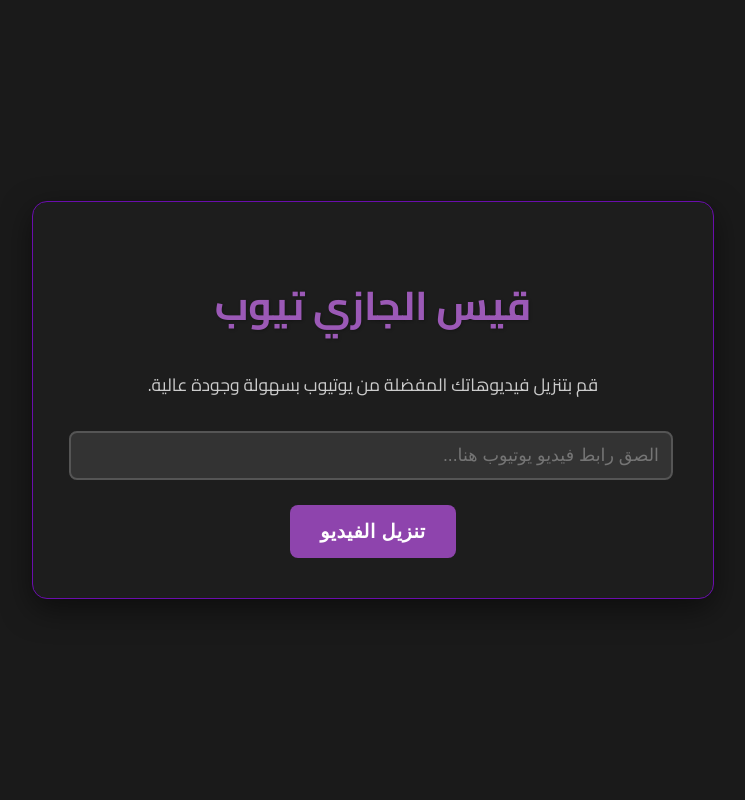
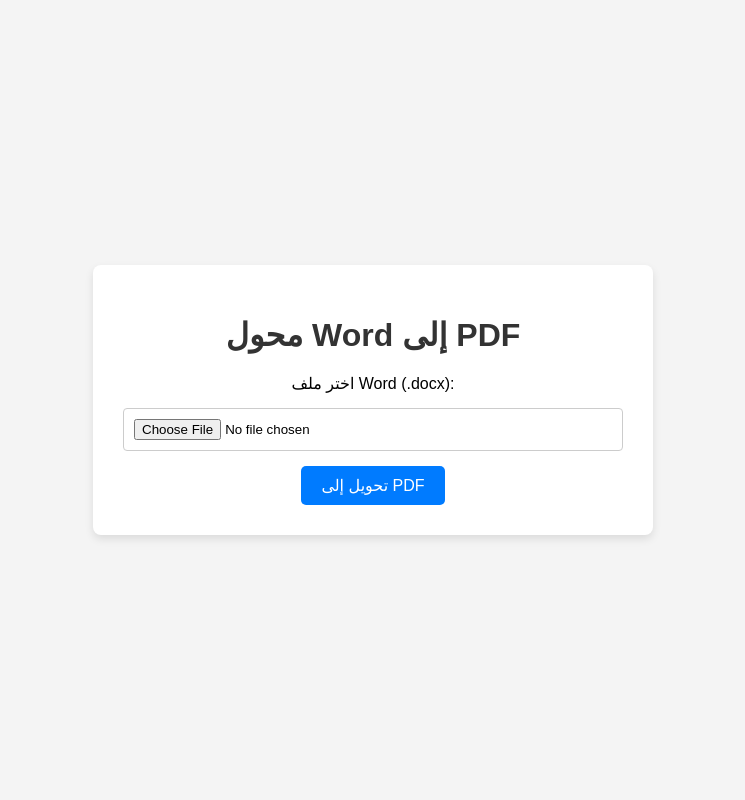
Before and after one commit to qaes26/qais-tube-downloader, a Flask app: page / in a window 1280 px wide. Shown: the whole page, without its empty margins (267-1012 px from the left). Run offline with Flask 3, Linux system fonts and the light colour scheme.

Commit message:
Implement Word to PDF converter

```diff
--- a/app.py
+++ b/app.py
@@ -1,106 +1,60 @@
-from flask import Flask, render_template, request, send_file, redirect, url_for, flash, after_this_request
-import yt_dlp
 import os
-import shutil
-import tempfile
+from flask import Flask, render_template, request, send_file, redirect, url_for, flash
+from docx import Document
+from reportlab.lib.pagesizes import letter
+from reportlab.pdfgen import canvas
+import io
 
 app = Flask(__name__)
-# هذا المفتاح السري يجب أن يكون طويلاً وعشوائيًا جدًا.
-# في بيئة الإنتاج، يجب أن لا يكون هنا مباشرة بل يتم جلبه من متغيرات البيئة.
-# لكن لغرض هذا المشروع، يمكنك تركه هكذا مؤقتًا.
-app.secret_key = 'your_super_long_and_random_secret_key_for_production_1234567890ABCDEFGH'
+app.secret_key = 'supersecretkey' # لازم تغير ده لمفتاح سري حقيقي في التطبيقات الكبيرة
+
+# مسار حفظ الملفات المؤقتة
+UPLOAD_FOLDER = 'uploads'
+if not os.path.exists(UPLOAD_FOLDER):
+    os.makedirs(UPLOAD_FOLDER)
+app.config['UPLOAD_FOLDER'] = UPLOAD_FOLDER
 
 @app.route('/')
 def index():
     return render_template('index.html')
 
-@app.route('/download', methods=['POST'])
-def download_video():
-    video_url = request.form['url']
-
-    if not video_url:
-        print("خطأ: لم يتم إدخال رابط الفيديو.")
+@app.route('/convert', methods=['POST'])
+def convert_word_to_pdf():
+    if 'word_file' not in request.files:
+        flash('لم يتم رفع أي ملف!')
         return redirect(url_for('index'))
 
-    temp_dir_obj = None
-    actual_video_path = None
+    file = request.files['word_file']
 
-    try:
-        # إنشاء مجلد مؤقت داخل دليل العمل الحالي للتطبيق
-        # هذا يضمن وجود أذونات الكتابة وتنظيف الملفات بعد الاستخدام.
-        temp_dir_obj = tempfile.TemporaryDirectory(dir=os.getcwd())
-        temp_download_path = temp_dir_obj.name
-
-        # تهيئة خيارات yt-dlp لتنزيل الفيديو (مع الصوت مدمجًا)
-        # %(title)s.%(ext)s هو قالب اسم الملف
-        output_template = os.path.join(temp_download_path, '%(title)s.%(ext)s')
-
-        ydl_opts = {
-            'format': 'bestvideo[ext=mp4]+bestaudio[ext=m4a]/best[ext=mp4]/best', # تفضيل MP4
-            'outtmpl': output_template, # قالب مسار الإخراج
-            'noplaylist': True,         # لا تنزيل قوائم التشغيل
-            'quiet': True,              # إخفاء مخرجات yt-dlp غير الضرورية
-            'no_warnings': True,        # إخفاء تحذيرات yt-dlp
-            'merge_output_format': 'mp4', # التأكد من دمج الصوت والفيديو في ملف MP4 واحد
-        }
-
-        with yt_dlp.YoutubeDL(ydl_opts) as ydl:
-            print(f"بدء تنزيل الفيديو من: {video_url}")
-            info_dict = ydl.extract_info(video_url, download=True)
-
-            # الحصول على المسار الفعلي للملف الذي تم تنزيله بعد الدمج
-            actual_video_path = ydl.prepare_filename(info_dict)
-            print(f"تم تنزيل الفيديو إلى: {actual_video_path}")
-
-            if not os.path.exists(actual_video_path):
-                print(f"خطأ: الملف {actual_video_path} غير موجود بعد التنزيل.")
-                return redirect(url_for('index'))
-
-            # استخراج اسم الملف لتنزيله بالمتصفح
-            download_name = os.path.basename(actual_video_path)
-            print(f"إرسال الملف {download_name} إلى المتصفح.")
-
-            # إرسال الملف كملف مرفق (يتم تنزيله مباشرة)
-            response = send_file(
-                actual_video_path,
-                as_attachment=True,
-                download_name=download_name,
-                mimetype='video/mp4' # نوع MIME لملفات الفيديو MP4
-            )
-
-            # تسجيل دالة لحذف الملف المؤقت بعد إرسال الاستجابة بالكامل للمتصفح
-            @after_this_request
-            def remove_file(response):
-                if temp_dir_obj:
-                    try:
-                        temp_dir_obj.cleanup() # حذف المجلد المؤقت ومحتوياته
-                        print(f"تم حذف المجلد المؤقت: {temp_dir_obj.name}")
-                    except Exception as e:
-                        print(f"خطأ في حذف المجلد المؤقت بعد الطلب: {e}")
-                return response
-
-            return response
-
-    except yt_dlp.utils.DownloadError as e:
-        print(f"خطأ في التنزيل (yt-dlp): {e}")
-        # حذف المجلد المؤقت فورًا إذا فشل التنزيل
-        if temp_dir_obj:
-            try:
-                temp_dir_obj.cleanup()
-                print(f"تم حذف المجلد المؤقت بعد فشل التنزيل: {temp_dir_obj.name}")
-            except Exception as e:
-                print(f"خطأ في حذف المجلد المؤقت بعد فشل التنزيل (cleanup): {e}")
-        return redirect(url_for('index'))
-    except Exception as e:
-        print(f"خطأ غير متوقع: {e}")
-        # حذف المجلد المؤقت فورًا إذا حدث خطأ آخر
-        if temp_dir_obj:
-            try:
-                temp_dir_obj.cleanup()
-                print(f"تم حذف المجلد المؤقت بعد خطأ غير متوقع: {temp_dir_obj.name}")
-            except Exception as e:
-                print(f"خطأ في حذف المجلد المؤقت بعد خطأ غير متوقع (cleanup): {e}")
+    if file.filename == '':
+        flash('لم يتم اختيار ملف!')
         return redirect(url_for('index'))
 
-# هذا الجزء مهم جداً: تم حذف if __name__ == '__main__':
-# لأن Render يستخدم Gunicorn لتشغيل التطبيق، وليس app.run()
+    if file and file.filename.endswith('.docx'):
+        # قراءة ملف الوورد
+        doc = Document(file)
+
+        # إنشاء ملف PDF في الذاكرة
+        buffer = io.BytesIO()
+        c = canvas.Canvas(buffer, pagesize=letter)
+
+        # إضافة المحتوى من الوورد إلى الـ PDF
+        for paragraph in doc.paragraphs:
+            text = paragraph.text
+            if text: # تأكد أن الفقرة ليست فارغة
+                # يمكنك هنا تحسين التنسيق (حجم الخط، اللون، إلخ)
+                # هذا مثال بسيط لإضافة النص
+                c.drawString(100, 750, text) # X, Y coordinates
+                c.showPage() # ابدأ صفحة جديدة لكل فقرة (يمكن تحسينها لتناسب المحتوى)
+
+        c.save()
+        buffer.seek(0)
+
+        # إرسال ملف الـ PDF للمستخدم
+        return send_file(buffer, as_attachment=True, download_name=f"{os.path.splitext(file.filename)[0]}.pdf", mimetype='application/pdf')
+    else:
+        flash('الرجاء رفع ملف بصيغة .docx فقط.')
+        return redirect(url_for('index'))
+
+if __name__ == '__main__':
+    app.run(debug=True)
--- a/requirements.txt
+++ b/requirements.txt
@@ -1,3 +1,4 @@
 Flask
-yt-dlp
+python-docx
+reportlab
 gunicorn
--- a/templates/index.html
+++ b/templates/index.html
@@ -3,96 +3,91 @@
 <head>
     <meta charset="UTF-8">
     <meta name="viewport" content="width=device-width, initial-scale=1.0">
-    <title>قيس الجازي تيوب - أداة تنزيل فيديوهات يوتيوب</title>
-    <link href="https://fonts.googleapis.com/css2?family=Cairo:wght@400;700&display=swap" rel="stylesheet">
+    <title>محول Word إلى PDF</title>
     <style>
         body {
-            font-family: 'Cairo', sans-serif; /* استخدام خط عربي جميل */
-            background: #1a1a1a; /* خلفية سوداء داكنة */
+            font-family: Arial, sans-serif;
+            background-color: #f4f4f4;
             display: flex;
+            flex-direction: column;
             justify-content: center;
             align-items: center;
             min-height: 100vh;
             margin: 0;
-            color: #f0f0f0; /* لون نص فاتح ليبرز على الخلفية الداكنة */
-            direction: rtl; /* لجعل النص يبدأ من اليمين ليتناسب مع العربية */
-            text-align: right; /* محاذاة النص لليمين */
         }
         .container {
-            background-color: rgba(30, 30, 30, 0.9); /* صندوق داكن شفاف قليلاً */
-            padding: 40px;
-            border-radius: 15px; /* حواف أكثر دائرية */
-            box-shadow: 0 10px 30px rgba(0, 0, 0, 0.5); /* ظل أوضح وأغمق */
+            background-color: #fff;
+            padding: 30px;
+            border-radius: 8px;
+            box-shadow: 0 4px 8px rgba(0, 0, 0, 0.1);
             text-align: center;
+            max-width: 500px;
             width: 90%;
-            max-width: 600px; /* زيادة العرض قليلاً */
-            backdrop-filter: blur(5px); /* تأثير ضبابي على الخلفية */
-            -webkit-backdrop-filter: blur(5px); /* دعم متصفحات الويب كيت */
-            border: 1px solid #6a0dad; /* حد بنفسجي خفيف */
         }
         h1 {
-            color: #9b59b6; /* لون بنفسجي زاهي */
-            margin-bottom: 25px;
-            font-size: 2.5em; /* حجم أكبر للعنوان */
-            font-weight: 700; /* خط سميك */
-            text-shadow: 1px 1px 3px rgba(0, 0, 0, 0.3); /* ظل خفيف للنص */
+            color: #333;
+            margin-bottom: 20px;
         }
-        p {
-            font-size: 1.1em;
-            color: #ccc; /* لون رمادي فاتح للنص */
-            margin-bottom: 30px;
+        form {
+            display: flex;
+            flex-direction: column;
+            gap: 15px;
+            align-items: center;
         }
-        input[type="text"] {
-            width: calc(100% - 24px); /* تعديل بسيط لحساب البادينج */
-            padding: 12px;
-            margin-bottom: 25px;
-            background-color: #333; /* خلفية حقل الإدخال داكنة */
-            color: #f0f0f0; /* لون نص حقل الإدخال فاتح */
-            border: 2px solid #555; /* حد أسمك قليلاً */
-            border-radius: 8px; /* حواف دائرية أكثر */
-            font-size: 1.1em;
-            outline: none; /* إزالة الخط الأزرق عند التركيز */
-            transition: border-color 0.3s ease, box-shadow 0.3s ease;
-            text-align: right; /* محاذاة النص المدخل لليمين */
-        }
-        input[type="text"]:focus {
-            border-color: #9b59b6; /* لون بنفسجي عند التركيز */
-            box-shadow: 0 0 8px rgba(155, 89, 182, 0.5); /* ظل بنفسجي خفيف */
+        input[type="file"] {
+            padding: 10px;
+            border: 1px solid #ccc;
+            border-radius: 4px;
+            width: 100%;
+            box-sizing: border-box;
         }
         button {
-            background-color: #8e44ad; /* بنفسجي غامق للزر */
+            background-color: #007bff;
             color: white;
-            padding: 15px 30px; /* بادينج أكبر للزر */
+            padding: 10px 20px;
             border: none;
-            border-radius: 8px; /* حواف دائرية أكثر */
+            border-radius: 5px;
             cursor: pointer;
-            font-size: 1.2em; /* حجم خط أكبر للزر */
-            font-weight: 700;
-            transition: background-color 0.3s ease, transform 0.2s ease;
-            letter-spacing: 0.5px; /* تباعد بسيط بين الحروف */
+            font-size: 16px;
+            transition: background-color 0.3s ease;
         }
         button:hover {
-            background-color: #6a0dad; /* بنفسجي أغمق عند التحويم */
-            transform: translateY(-2px); /* تأثير رفع بسيط للزر */
+            background-color: #0056b3;
         }
-        button:active {
-            transform: translateY(0); /* تأثير الضغط على الزر */
+        .flash-message {
+            margin-top: 15px;
+            padding: 10px;
+            border-radius: 5px;
+            font-weight: bold;
+            color: #333;
         }
-        /* لتحديد أن رابط الخط سيتم تحميله في أقرب وقت ممكن */
-        link[rel="stylesheet"] {
-            font-display: swap;
+        .flash-message.error {
+            background-color: #ffe0e0;
+            border: 1px solid #ff0000;
+            color: #ff0000;
+        }
+        .flash-message.success {
+            background-color: #e0ffe0;
+            border: 1px solid #00aa00;
+            color: #00aa00;
         }
     </style>
 </head>
 <body>
     <div class="container">
-        <h1>قيس الجازي تيوب</h1>
-        <p>قم بتنزيل فيديوهاتك المفضلة من يوتيوب بسهولة وجودة عالية.</p>
-
-        <form action="/download" method="post">
-            <input type="text" id="url" name="url" placeholder="الصق رابط فيديو يوتيوب هنا..." required>
-            <button type="submit">تنزيل الفيديو</button>
+        <h1>محول Word إلى PDF</h1>
+        <form action="/convert" method="post" enctype="multipart/form-data">
+            <label for="word_file">اختر ملف Word (.docx):</label>
+            <input type="file" id="word_file" name="word_file" accept=".docx" required>
+            <button type="submit">تحويل إلى PDF</button>
         </form>
+        {% with messages = get_flashed_messages(with_categories=true) %}
+            {% if messages %}
+                {% for category, message in messages %}
+                    <div class="flash-message {{ category }}">{{ message }}</div>
+                {% endfor %}
+            {% endif %}
+        {% endwith %}
     </div>
 </body>
 </html>
```
